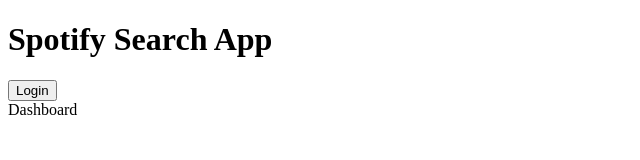
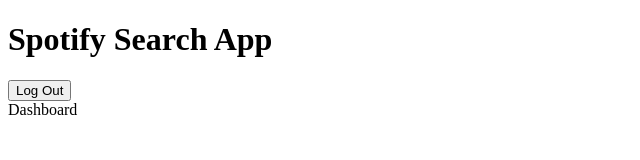
Before and after one commit to miguelfervi/react-spotify-search-app, a React (Create React App) app: page /redirect in a window 1280 px wide. Shown: the top 160 px of the page, without its empty margins (0-640 px from the left). Built offline with nearby package versions, Linux system fonts and the light colour scheme; no server answers.

Commit message:
ADD login use redux

```diff
--- a/src/App.js
+++ b/src/App.js
@@ -8,8 +8,8 @@
   const [expiryTime, setExpiryTime] = useState(0);
   return (
     <>
-      <Header></Header>
       <BrowserRouter>
+        <Header></Header>
         <Route path="/" component={Home} exact={true} />
         <Route
           path="/redirect"
--- a/src/components/actions/index.js
+++ b/src/actions/index.js
@@ -1,10 +1,8 @@
-import history from '../history';
 import { SIGN_IN, SIGN_OUT } from './types';
 
-export const signIn = (userId) => {
+export const signIn = () => {
   return {
     type: SIGN_IN,
-    payload: userId,
   };
 };
 
--- a/src/components/Dashboard/index.js
+++ b/src/components/Dashboard/index.js
@@ -1,4 +1,6 @@
 import React, { useEffect } from 'react';
+import { connect } from 'react-redux';
+import { signIn, signOut } from '../../actions';
 
 const Dashboard = (props) => {
   useEffect(() => {
@@ -9,11 +11,14 @@
     localStorage.setItem('params', JSON.stringify(loginData));
     localStorage.setItem('expiry_time', expiryTime);
     setExpiryTime(expiryTime);
+    props.signIn();
   });
+
   return (
     <>
       <div>Dashboard</div>
     </>
   );
 };
-export default Dashboard;
+
+export default connect(null, { signIn, signOut })(Dashboard);
--- a/src/components/Header/index.js
+++ b/src/components/Header/index.js
@@ -1,6 +1,9 @@
 import React from 'react';
+import { connect } from 'react-redux';
+import { signOut } from '../../actions';
+import { withRouter } from 'react-router-dom';
 
-const Header = () => {
+const Header = (props) => {
   const {
     REACT_APP_CLIENT_ID,
     REACT_APP_AUTHORIZE_URL,
@@ -10,14 +13,34 @@
   const handleLogin = () => {
     window.location = `${REACT_APP_AUTHORIZE_URL}?client_id=${REACT_APP_CLIENT_ID}&redirect_uri=${REACT_APP_REDIRECT_URL}&response_type=token&show_dialog=true`;
   };
+
+  const onSignOutClick = () => {
+    props.signOut();
+    props.history.push('/');
+  };
+
+  const renderAuthButton = () => {
+    if (props.isSignedIn === null) {
+      return null;
+    } else if (props.isSignedIn) {
+      return <button onClick={onSignOutClick}>Log Out</button>;
+    } else {
+      return <button onClick={handleLogin}>Login</button>;
+    }
+  };
+
   return (
     <>
       <div>
         <h1>Spotify Search App</h1>
-        <button onClick={handleLogin}>Login</button>
+        {renderAuthButton()}
       </div>
     </>
   );
 };
 
-export default Header;
+const mapStateToProps = (state) => {
+  return { isSignedIn: state.auth.isSignedIn };
+};
+
+export default connect(mapStateToProps, { signOut })(withRouter(Header));
--- a/src/reducers/authReducer.js
+++ b/src/reducers/authReducer.js
@@ -2,15 +2,14 @@
 
 const INITIAL_STATE = {
   isSignedIn: null,
-  userId: null,
 };
 
 export default (state = { INITIAL_STATE }, action) => {
   switch (action.type) {
     case SIGN_IN:
-      return { ...state, isSignedIn: true, userId: action.payload };
+      return { ...state, isSignedIn: true };
     case SIGN_OUT:
-      return { ...state, isSignedIn: false, userId: null };
+      return { ...state, isSignedIn: false };
     default:
       return state;
   }
--- a/src/store/store.js
+++ b/src/store/store.js
@@ -1,11 +1,13 @@
 import { createStore, combineReducers, applyMiddleware, compose } from 'redux';
 import thunk from 'redux-thunk';
 import resultsReducer from '../reducers/results';
+import authReducer from '../reducers/authReducer';
 
 const composeEnhancers = window.__REDUX_DEVTOOLS_EXTENSION_COMPOSE__ || compose;
 const store = createStore(
   combineReducers({
     results: resultsReducer,
+    auth: authReducer,
   }),
   composeEnhancers(applyMiddleware(thunk))
 );
```
Also changed, not shown: src/actions/types.js (renamed from src/components/actions/types.js).
